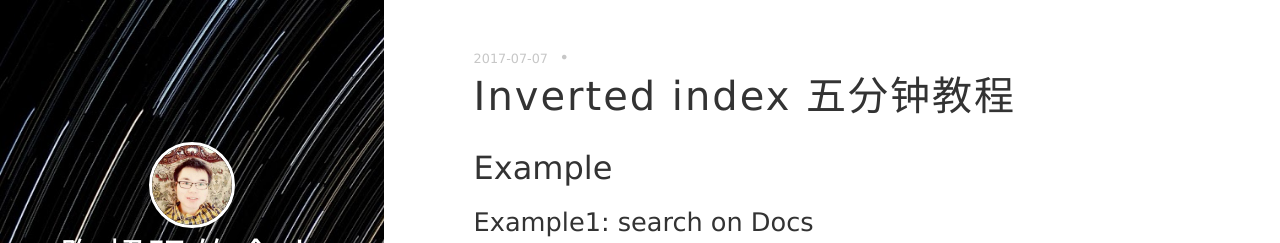
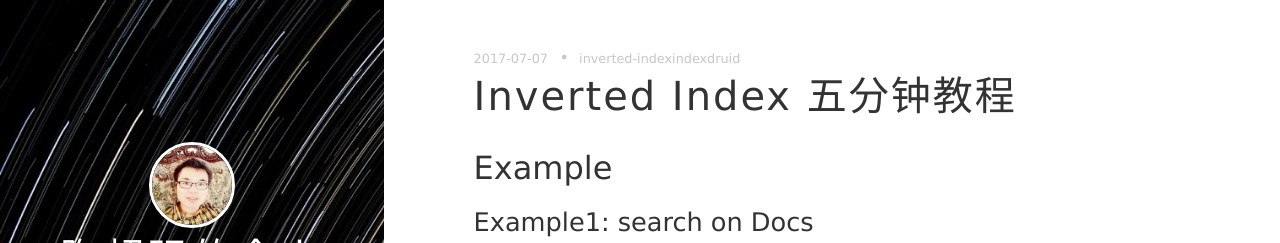
Before and after one commit to skyler-tao/skyler-tao.github.io, a Jekyll site: the page built from _posts/2017-07-07-Inverted Index 五分钟教程.md, in a window 1280 px wide and 900 px high. Shown: the top 243 px of the window. Built offline with Jekyll 4.4.1, drawn with Linux system fonts in a browser that asks for light colours; nearby versions of some CDN libraries; comment, search, counter and statistics services are not loaded; part of the change alters nothing that is shown.

Commit message:
update inverted index post

```diff
--- a/_posts/2017-07-07-Inverted Index 五分钟教程.md
+++ b/_posts/2017-07-07-Inverted Index 五分钟教程.md
@@ -1,6 +1,8 @@
 ---
 layout: post
-title:
+title: Inverted Index 五分钟教程
+date: 2017-07-07 10:00:00.000000000 +08:00
+tags: inverted-index index druid
 ---
 
 ## Example
```
